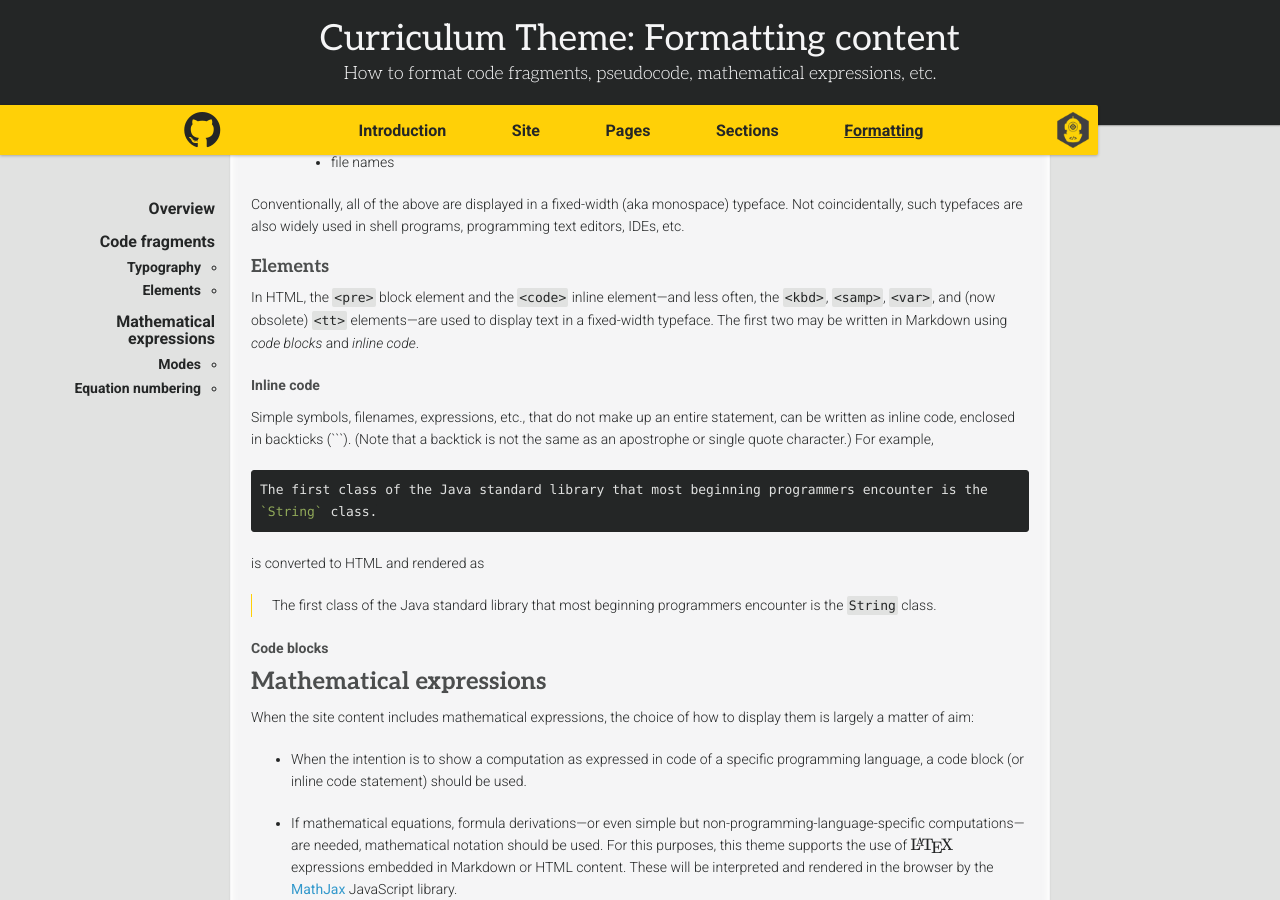
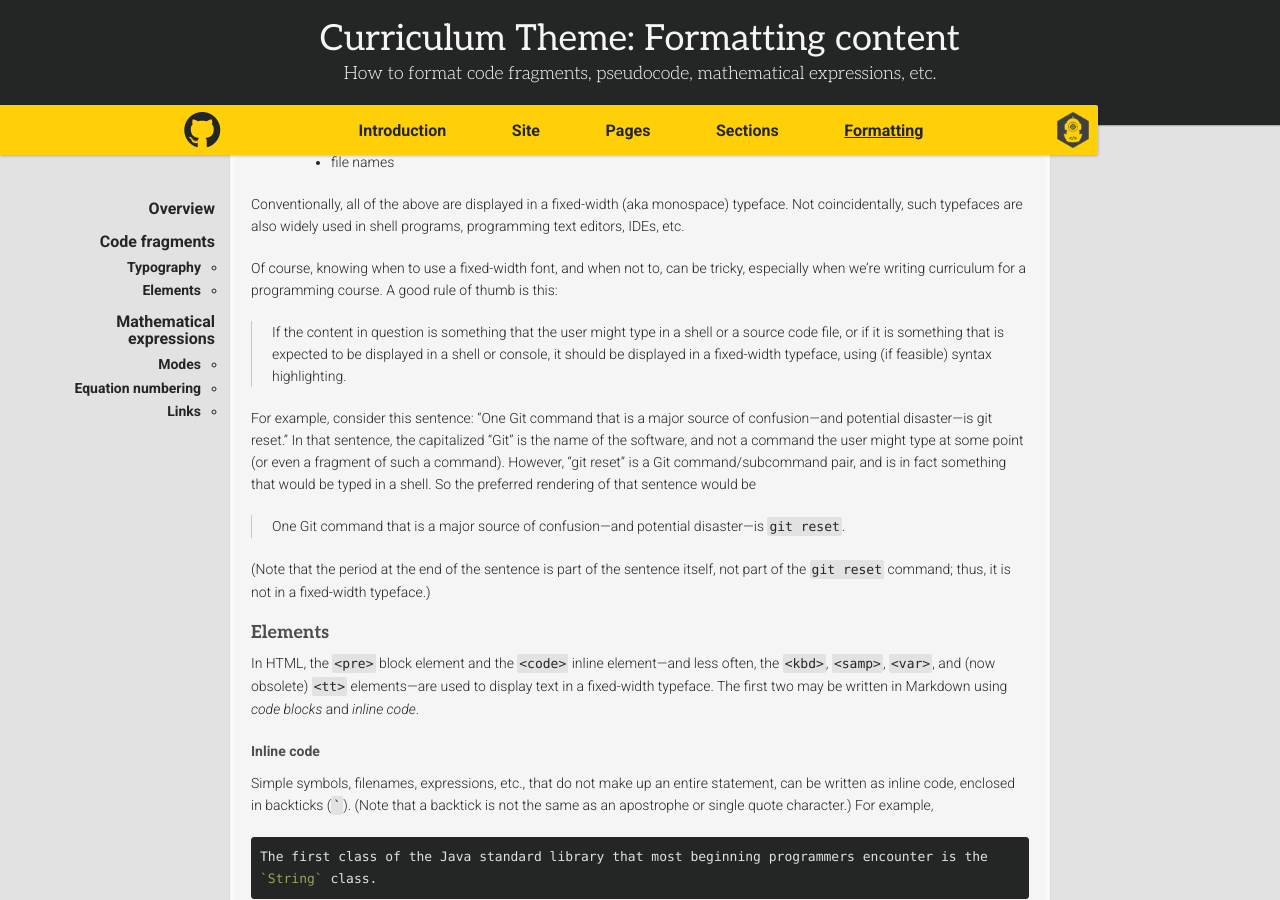
Before and after one commit to ddc-java/ddc-day, a Jekyll site: the page built from formatting.md, in a window 1280 px wide and 900 px high, scrolled down 970 px. Built offline with Jekyll 4.4.1, drawn with Linux system fonts in a browser that asks for light colours; nearby versions of some CDN libraries; some web fonts are replaced; our own code applies the rules of GitHub Pages for plain Markdown files; formulas are drawn with MathJax 3; some of the changed text lies outside the part shown.

Commit message:
Formatting content

````diff
--- a/formatting.md
+++ b/formatting.md
@@ -49,13 +49,23 @@ When referenced, excerpted, or embedded in a module, virtually all specific inst
 
 Conventionally, all of the above are displayed in a fixed-width (aka monospace) typeface. Not coincidentally, such typefaces are also widely used in shell programs, programming text editors, IDEs, etc.
 
+Of course, knowing when to use a fixed-width font, and when not to, can be tricky, especially when we're writing curriculum for a programming course. A good rule of thumb is this:
+
+> If the content in question is something that the user might type in a shell or a source code file, or if it is something that is expected to be displayed in a shell or console, it should be displayed in a fixed-width typeface, using (if feasible) syntax highlighting.
+
+For example, consider this sentence: "One Git command that is a major source of confusion---and potential disaster---is git reset." In that sentence, the capitalized "Git" is the name of the software, and not a command the user might type at some point (or even a fragment of such a command). However, "git reset" is a Git command/subcommand pair, and is in fact something that would be typed in a shell. So the preferred rendering of that sentence would be
+
+> One Git command that is a major source of confusion---and potential disaster---is `git reset`.
+
+(Note that the period at the end of the sentence is part of the sentence itself, not part of the `git reset` command; thus, it is not in a fixed-width typeface.)
+
 ### Elements
 
 In HTML, the `<pre>` block element and the `<code>` inline element---and less often, the `<kbd>`, `<samp>`, `<var>`, and (now obsolete) `<tt>` elements---are used to display text in a fixed-width typeface. The first two may be written in Markdown using _code blocks_ and _inline code_.
 
 #### Inline code
 
-Simple symbols, filenames, expressions, etc., that do not make up an entire statement, can be written as inline code, enclosed in backticks (```). (Note that a backtick is not the same as an apostrophe or single quote character.) For example,
+Simple symbols, filenames, expressions, etc., that do not make up an entire statement, can be written as inline code, enclosed in backticks (<code>`</code>). (Note that a backtick is not the same as an apostrophe or single quote character.) For example,
 
 ```markdown
 The first class of the Java standard library that most beginning programmers encounter is the `String` class.
@@ -138,11 +148,13 @@ $$
 \tag{1a} e^{i\pi} + 1 = 0
 $$
 
-#### Equation references/links
+### Links
 
-To include a reference to a numbered or labeled equation in text, use the `\label{…}` macro to define a referenced equation, then `\eqref{…}` to reference it in text. Note that the references may precede or follow the definitions. For example, we could write the following combination of Markdown and LaTeX.
+#### LaTeX
 
-```tex
+To include a reference to a numbered or labeled equation in text, we can use the LaTeX `\label{…}` macro to define a referenced equation, then `\eqref{…}` to reference it in text. Note that the references may precede or follow the definitions. For example, we could write the following combination of Markdown and LaTeX.
+
+```markdown
 The _logistic map_ equation, shown in $\eqref{logistic map}$, is one of the simplest examples of a non-linear dynamic equation.
 
 $$
````
Also changed, not shown: other parts of formatting.md (+1 -1 lines).
